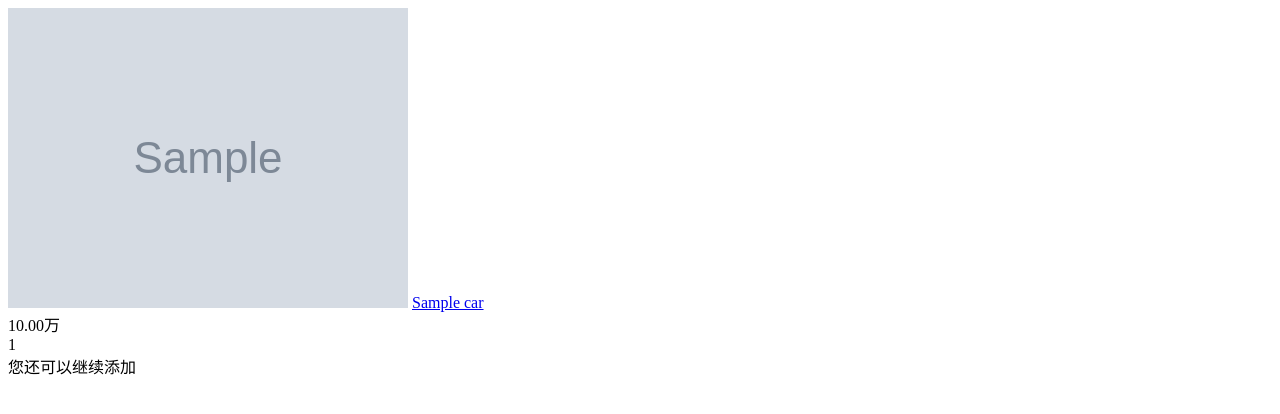
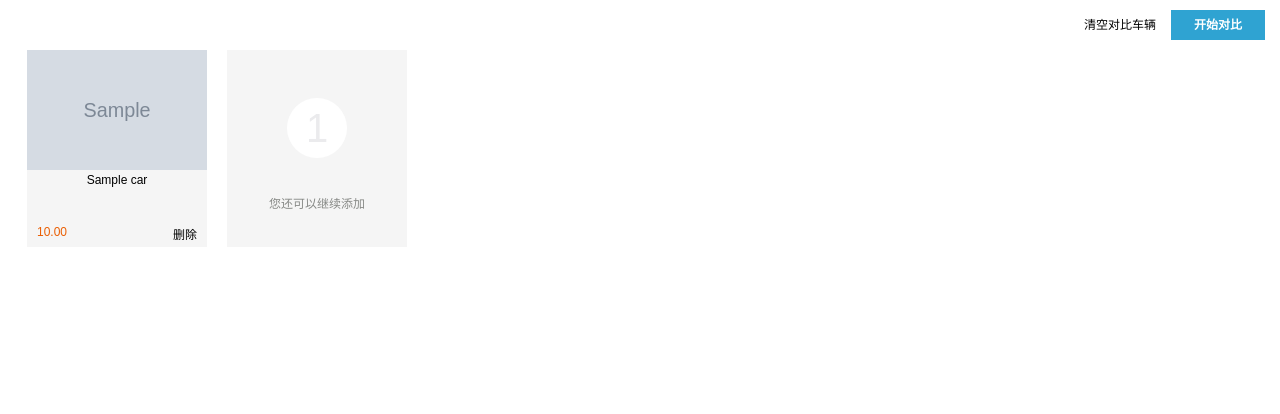
Before and after one commit to kevinwan/souchela, a Django app: template souche/templates/compare_car_preview.html in a window 1280 px wide. Shown: the top 414 px of the page. Run offline with Django 3.2, Linux system fonts and the light colour scheme; the template is opened without the code that fills it: most values are stand-ins (such as "Sample title", 1, 10 or a date in 2020); grey boxes marked "Sample" are stand-in pictures; parts of the project's set-up code (start-up, migrations or seed data) failed here and were passed over.

Commit message:
[REV] Car compare page layout

```diff
--- a/souche/static/css/compare_preview.css
+++ b/souche/static/css/compare_preview.css
@@ -11,24 +11,75 @@ body {
 }
 
 .header .compare-btn {
+	height: 100%;
+	margin:0 15px;
+}
+
+.header .compare-btn a {
 	background: #2FA3D2;
 	color: #fff;
 	width: 94px;
 	height: 100%;
 	font-weight: bold;
-	margin:0 15px;
+	display: block;
 }
 
 .content {
 	height: 197px;
 	width: 100%;
-	border: 1px solid #666;
-	padding: 10px 0 22px 0;
+	padding: 10px 0 22px 27px;
 }
 
-.content .contrast-box {
+.content .contrast-box,
+.content .car-list {
 	width: 180px;
 	height: 100%;
 	background: #F5F5F5;
 	float: left;
+	margin-right: 20px;
+	text-align: center;
 }
+
+.content .contrast-box .empty_cars {
+	width: 180px;
+	height: 110px;
+	margin-top: 48px;
+}
+
+.content .contrast-box .empty_cars .contrast-num {
+	width: 60px;
+	height: 60px;
+	border-radius: 30px;
+	background: #fff;
+	margin: 0 auto;
+	color: #EBEBED;
+	font-size: 40px;
+	line-height: 60px;
+}
+
+.content .contrast-box .empty_cars .contrast-title {
+	width: 96px;
+	height: 15px;
+	margin: 36px auto auto;
+	color: #878986;
+}
+
+.content .car-list .car-pic {
+	height: 120px;
+}
+
+.content .car-list .car-pic img {
+	width: 100%;
+	height: 100%;
+}
+
+.content .car-list .car-name {
+	height: 45px;
+	line-height: 20px;
+	padding: 0 6px;
+}
+
+.content .car-list .car-btn-ground {
+	margin-top: 10px;
+	padding: 0 10px;
+}
--- a/souche/static/css/search_car.css
+++ b/souche/static/css/search_car.css
@@ -215,6 +215,11 @@
 	border: 1px solid #ccc;
 	margin-bottom: 16px;
 	background: #fff;
+}
+
+.car-list .car-bar input {
+	position: relative;
+	top: 3px;
 }
 
 .car-list .car-bar .car-img {
--- a/souche/templates/compare_car_preview.html
+++ b/souche/templates/compare_car_preview.html
@@ -1,19 +1,51 @@
 <html>
 	<head>
 	<title>我的对比车辆</title>
-
-	<link type="text/css" rel="stylesheet" href="">
+	<link type="text/css" rel="stylesheet" href="{{ STATIC_URL }}css/compare_preview.css">
 	</head>
 	<body>
+		<div class="header">
+			<div class="fr compare-btn tac"><a href="#">开始对比</a></div>
+			<div class="fr"><a href="javascript:;">清空对比车辆</a></div>
+			<div class="clear"></div>
+		</div>
+		<div class="content">
 			{% for car in contrast_cars %}
 				<div class="contrast-box">
-			<a href="{% url car_detail car.pk %}" target="_blank" class="car-image"><img src="{{ IMG_URL }}{{ car.thumbnail }}?imageView2/1/w/240"alt="{{ car.tilte }}图片"></a>
-			<a class="car-title" href="{% url car_detail car.pk %}" target="_blank">{{ car.title }}</a>
-			<div class="car-price">
-				<div class="price">{{ car.price|floatformat:"2" }}万</div>
+					<div class="car-list">
+						<div class="car-pic">
+							<a href="{% url car_detail car.pk %}" target="_blank"><img src="{{ IMG_URL }}{{ car.thumbnail }}?imageView2/1/w/240"alt="{{ car.tilte }}图片"></a>
+						</div>
+						<div class="car-name">
+							<a title="{{ car.title }}" href="{% url car_detail car.pk %}" target="_blank">{{ car.title }}</a>
+						</div>
+						<div class="car-btn-ground">
+							<div class="fl">
+								<span class="f-orange">{{ car.price|floatformat:"2" }}</span>
+							</div>
+
+							<div class="fr">
+								<a href="javascript:;">删除</a>
+							</div>
+
+							<div class="clear"></div>
+						</div>
 					</div>
 				</div>
 			{% endfor %}
+			{% for num in empty_cars %}
+			<div class="contrast-box">
+				<div class="empty_cars">
+					<div class="contrast-num">{{ num }}</div>
+					<div class="contrast-title">您还可以继续添加</div>
+				</div>
+			</div>
+			{% endfor %}
+		</div>
+	</body>
+</html>
+
+<!--
 {% for num in empty_cars %}
 <div class="contrast-box">
 	<div class="car-num">
@@ -22,5 +54,4 @@
 	<div class="addcar">您还可以继续添加</div>
 </div>
 {% endfor %}
-	</body>
-</html>
+-->
--- a/souche/templates/search_car.html
+++ b/souche/templates/search_car.html
@@ -224,7 +224,7 @@
 										<span>{{ car.control }}</span>
 									</li>
 									<li>
-										<a href="javascript:;"><i></i>加入对比</a>
+										<a href="javascript:;"><input type="checkbox" />加入对比</a>
 									</li>
 									<li class="security">
 										<span class="security-a">7天退货</span>
```
Lines whose indentation alone changed are shown as unchanged.
